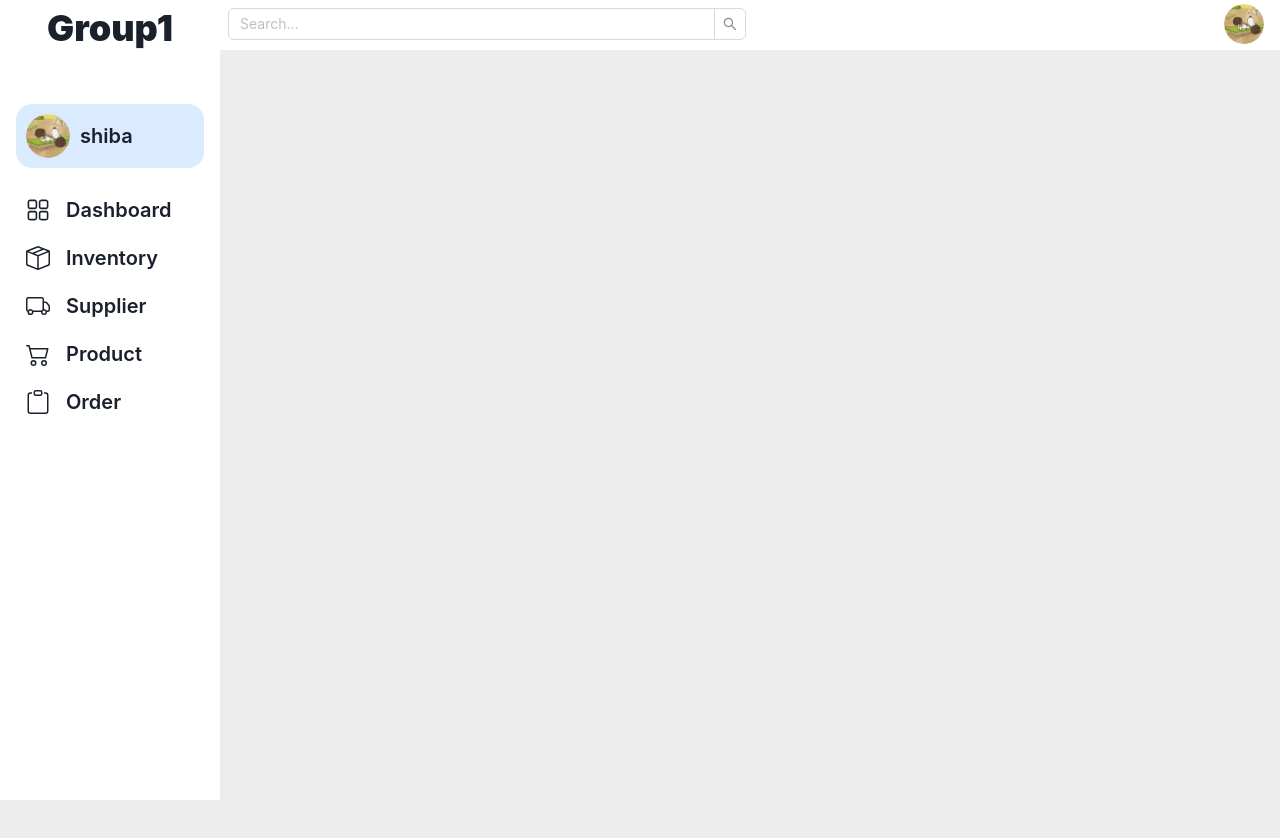
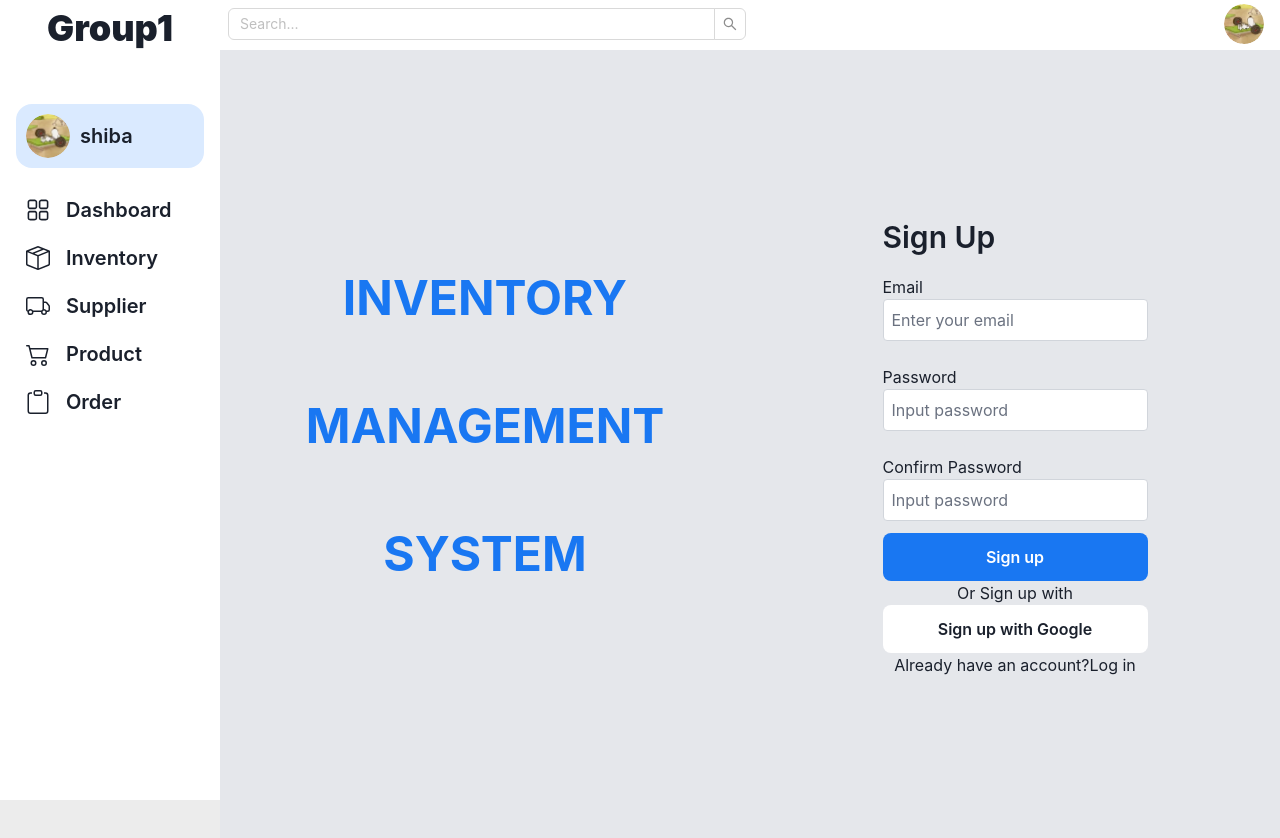
Before and after one commit to thuhoangle/Front-end-Inventory-Mana-System, a React (Vite) app: page /SignUp in a window 1280 px wide. Shown: the top 838 px of the page. Before the commit the page ends 800 px from the top, so only its background shows below. Built offline with nearby package versions, Linux system fonts and the light colour scheme; what tailwindcss-radix would draw is missing.

Commit message:
Login and Sign Up page

```diff
--- a/src/App.jsx
+++ b/src/App.jsx
@@ -1,5 +1,5 @@
 import { BrowserRouter as Router, Route, Routes } from 'react-router-dom';
-import { Dashboard, Inventory, Order, Product, Supplier } from "./pages/index.js";
+import { Dashboard, Inventory, Order, Product, Supplier, Login, SignUp } from "./pages/index.js";
 import PageLayout from "./PageLayout.jsx";
 
 
@@ -14,6 +14,8 @@ function App() {
               <Route path='/supplier' element={<Supplier/>} />
               <Route path='/product' element={<Product/>} />
               <Route path='/order' element={<Order/>} />
+              <Route path='/login' element={<Login/>} />
+              <Route path='/SignUp' element={<SignUp/>}/>
           </Routes>
       </PageLayout>
 
--- a/src/pages/LoginPage.jsx
+++ b/src/pages/LoginPage.jsx
@@ -4,8 +4,7 @@ import { FcGoogle } from "react-icons/fc";
 import { Link } from 'react-router-dom';
 const LoginPage = () => {
     const [showPassword, setShowPassword] = useState(false)
-    return (
-        <>
+    return(
             <div className='flex bg-gray-200 h-screen'>
                 <div className='text-blue font-bold text-5xl w-1/2 justify-center items-center flex flex-col'>
                     <p className='p-4'>INVENTORY</p>
@@ -54,7 +53,7 @@ const LoginPage = () => {
                     </div>
                 </div>
             </div>
-        </>
+
     )
 }
 export default LoginPage
--- a/src/pages/SignUp.jsx
+++ b/src/pages/SignUp.jsx
@@ -5,7 +5,6 @@ import { Link } from 'react-router-dom';
 const SignUp = () => {
   const [showPassword, setShowPassword] = useState(false)
   return (
-    <>
       <div className='flex bg-gray-200 h-screen'>
         <div className='text-blue font-bold text-5xl w-1/2 justify-center items-center flex flex-col'>
           <p className='p-4'>INVENTORY</p>
@@ -68,7 +67,7 @@ const SignUp = () => {
           </div>
         </div>
       </div>
-    </>
+
   )
 }
 export default SignUp
--- a/src/pages/index.js
+++ b/src/pages/index.js
@@ -4,6 +4,8 @@ import Order from "./Order.jsx";
 import Product from "./Product.jsx";
 import Supplier from "./Supplier.jsx";
 import OrderForm from "../components/OrderForm.jsx";
+import Login from "./LoginPage.jsx";
+import SignUp from "./SignUp.jsx";
 
 export {
     Dashboard,
@@ -12,4 +14,6 @@ export {
     Product,
     Supplier,
     OrderForm,
+    Login,
+    SignUp,
 }
```
